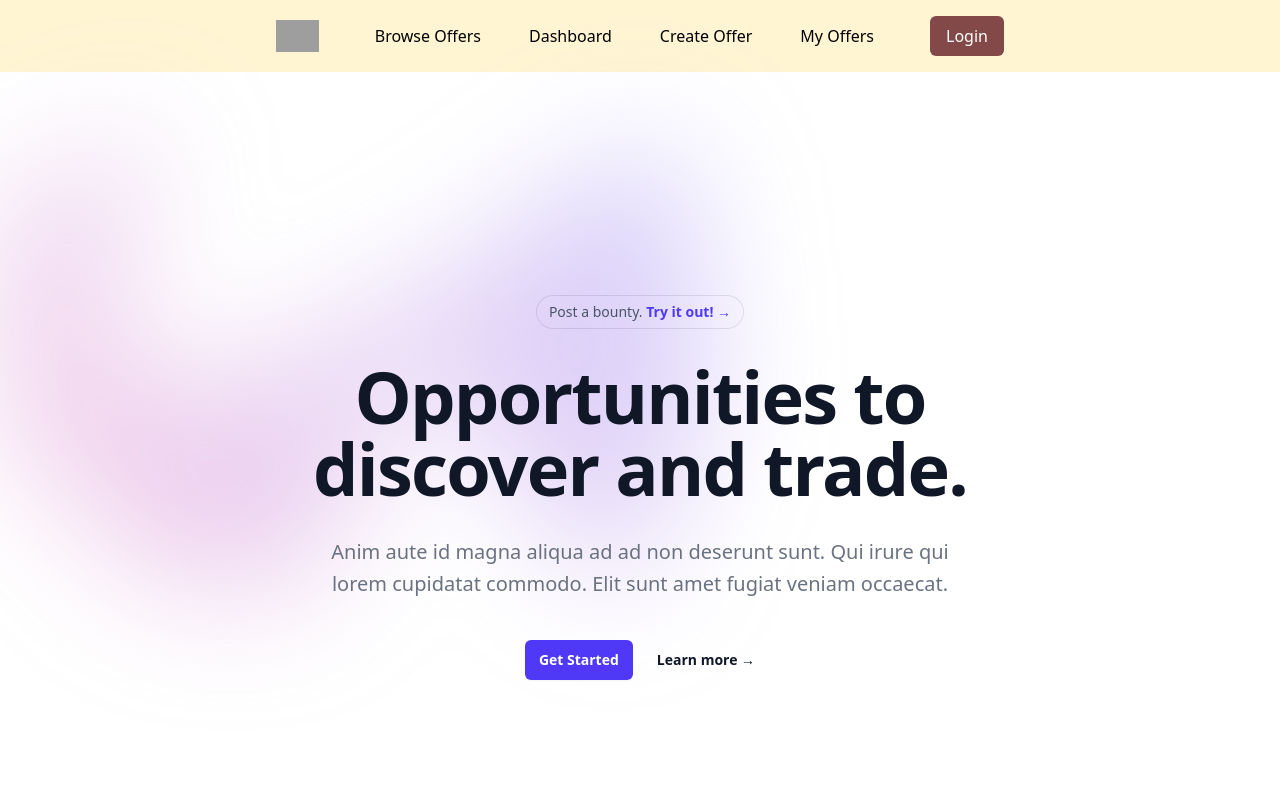
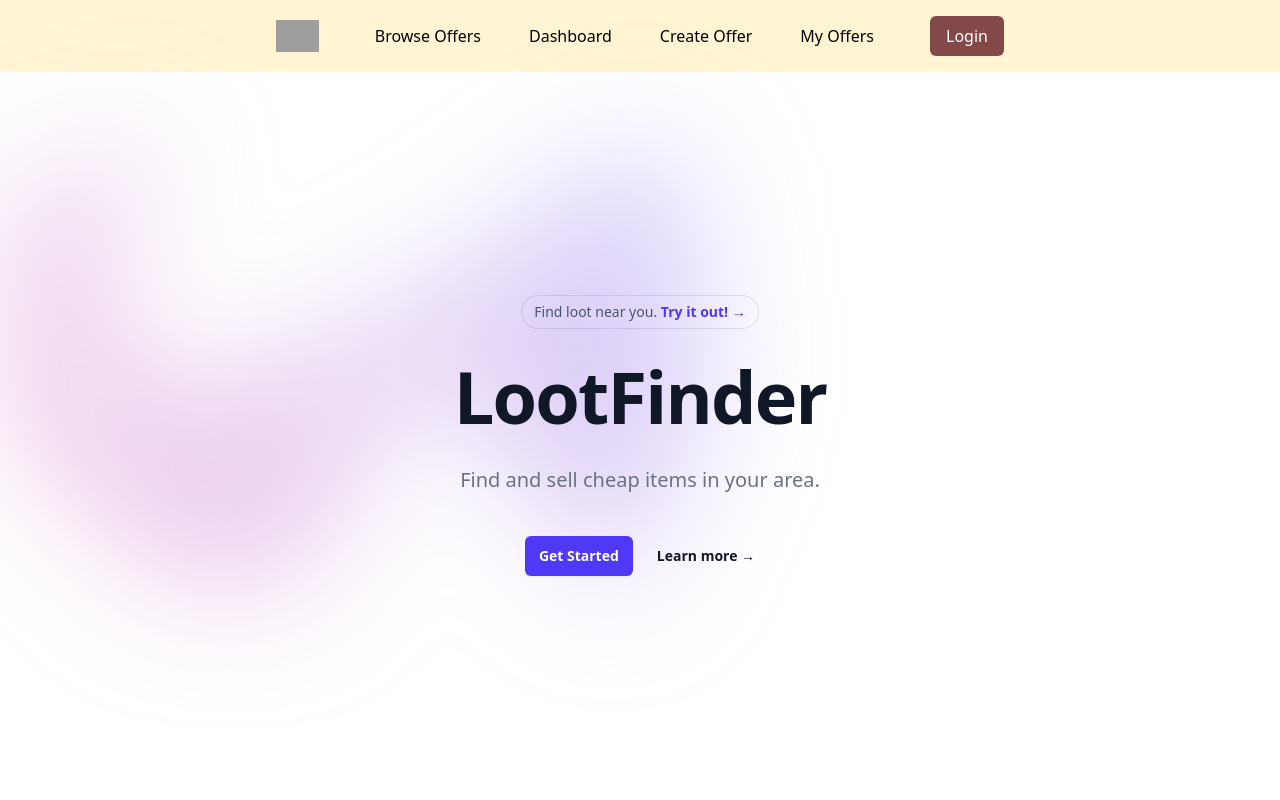
Before and after one commit to michaelljiang/LootFinder, a Vue app in the folder LootFinder/: page / in a window 1280 px wide. Shown: the top 800 px of the page. Built offline with nearby package versions, Linux system fonts and the light colour scheme; no server answers; grey boxes are pictures that could not be loaded.

Commit message:
Change the lorem ipsum placeholder, rerouted some broken links

```diff
--- a/LootFinder/src/views/Home.vue
+++ b/LootFinder/src/views/Home.vue
@@ -42,8 +42,8 @@
         <div
           class="relative rounded-full px-3 py-1 text-sm/6 text-gray-600 ring-1 ring-gray-900/10 hover:ring-gray-900/20"
         >
-          Post a bounty.
-          <a href="#" class="font-semibold text-indigo-600">
+          Find loot near you.
+          <a href="/browse-offers" class="font-semibold text-indigo-600">
             <span class="absolute inset-0" aria-hidden="true"></span>
             Try it out!
             <span aria-hidden="true">&rarr;</span>
@@ -55,14 +55,12 @@
         <h1
           class="text-5xl font-semibold tracking-tight text-balance text-gray-900 sm:text-7xl"
         >
-          <!-- Data to enrich your online business -->
-          Opportunities to discover and trade.
+          LootFinder
         </h1>
         <p
           class="mt-8 text-lg font-medium text-pretty text-gray-500 sm:text-xl/8"
         >
-          Anim aute id magna aliqua ad ad non deserunt sunt. Qui irure qui lorem
-          cupidatat commodo. Elit sunt amet fugiat veniam occaecat.
+          Find and sell cheap items in your area.
         </p>
 
         <div class="mt-10 flex items-center justify-center gap-x-6">
```
